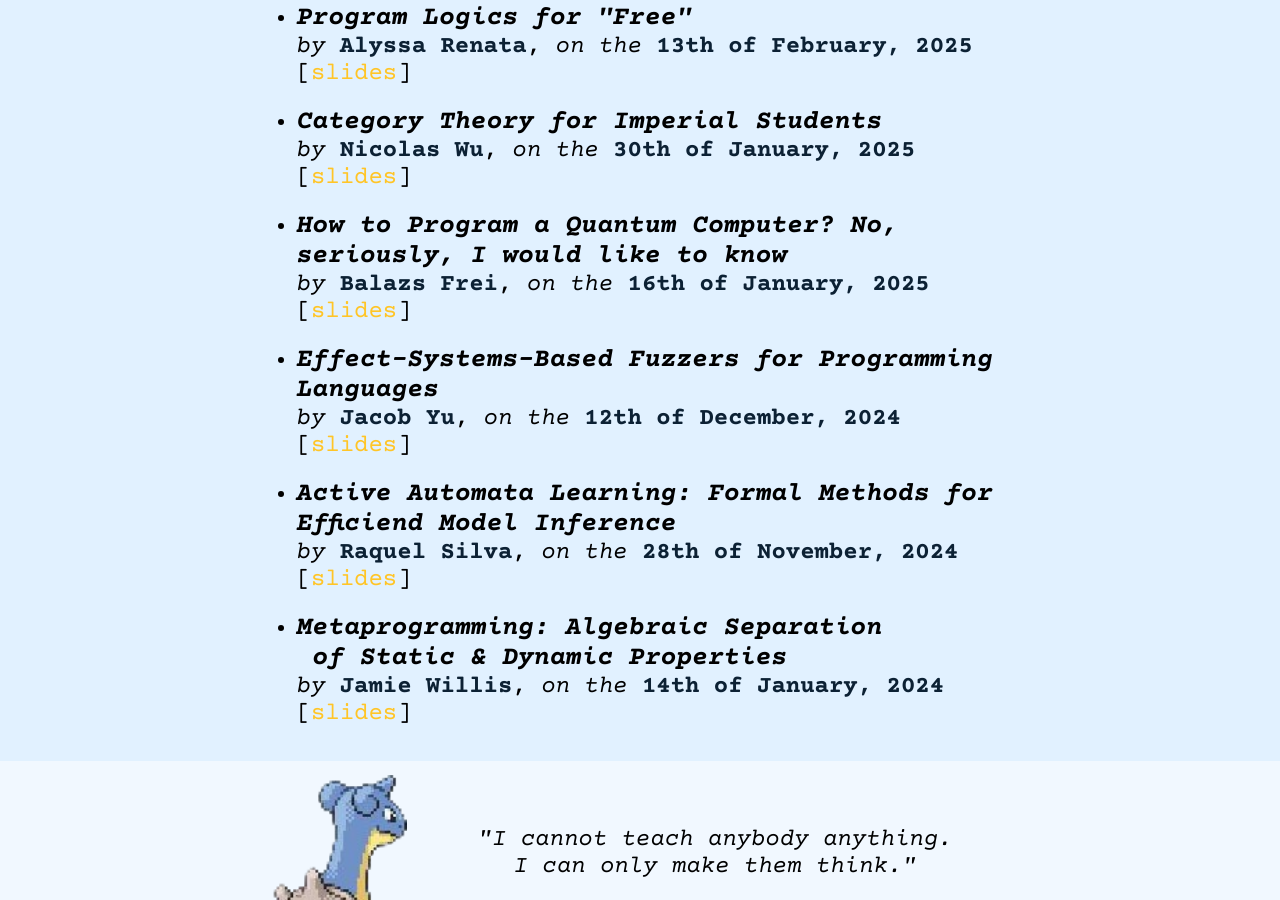
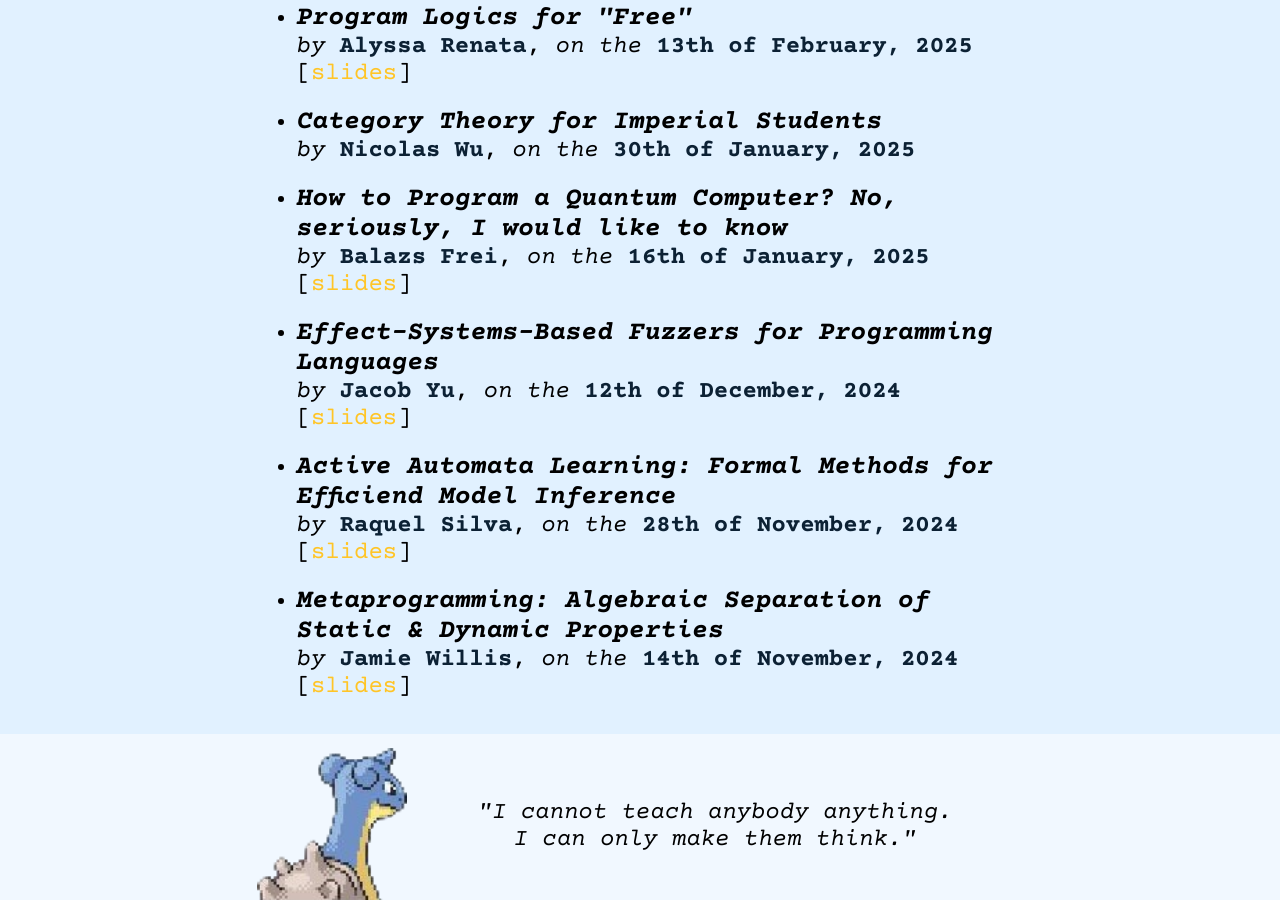
Before and after one commit to lapras-imperial/lapras-imperial.github.io, a plain HTML site: page index.html in a window 1280 px wide. Shown: the part 579-1479 px from the top of the page. Drawn offline with nearby package versions, Linux system fonts and the light colour scheme.

Commit message:
Remove line-break from title; Fix date; Remove link to Nick's slides.

```diff
--- a/index.html
+++ b/index.html
@@ -99,8 +99,6 @@
                 <br>
                 <em>by</em> <b>Nicolas Wu</b>,
                 <em>on the</em> <b>30th of January, 2025</b>
-                <br>
-                [<a href="https://lapras-imperial.github.io/files/30-01-2025.pdf" target="_blank" rel="noopener noreferrer">slides</a>]
             </li>
             <!-- ---------------------------------------------------------- -->
 
@@ -139,10 +137,10 @@
 
             <!-- ---------------------------------------------------------- -->
             <li class="meeting">
-                <span class="meeting-title">Metaprogramming: Algebraic Separation<br>&nbsp;of Static & Dynamic Properties</span>
+                <span class="meeting-title">Metaprogramming: Algebraic Separation of Static & Dynamic Properties</span>
                 <br>
                 <em>by</em> <b>Jamie Willis</b>,
-                <em>on the</em> <b>14th of January, 2024</b>
+                <em>on the</em> <b>14th of November, 2024</b>
                 <br>
                 [<a href="https://lapras-imperial.github.io/files/14-01-2024.pdf" target="_blank" rel="noopener noreferrer">slides</a>]
             </li>
```
